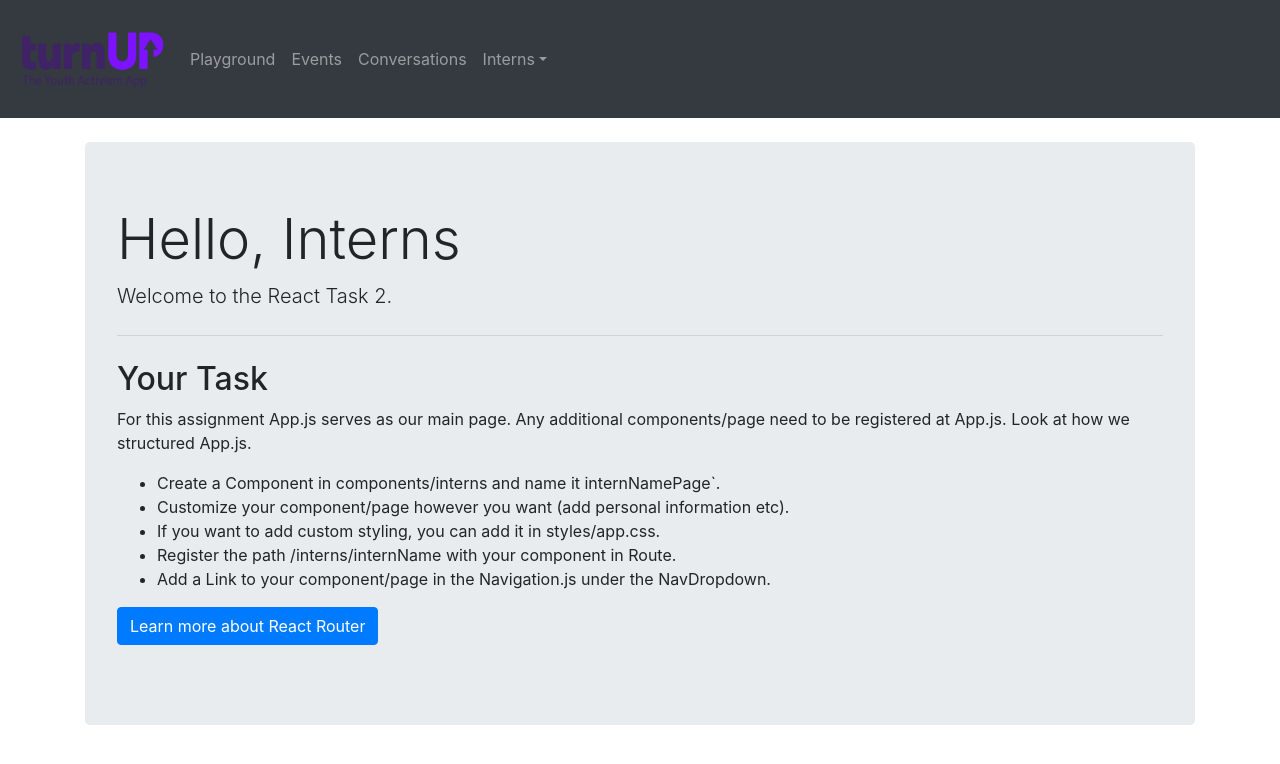
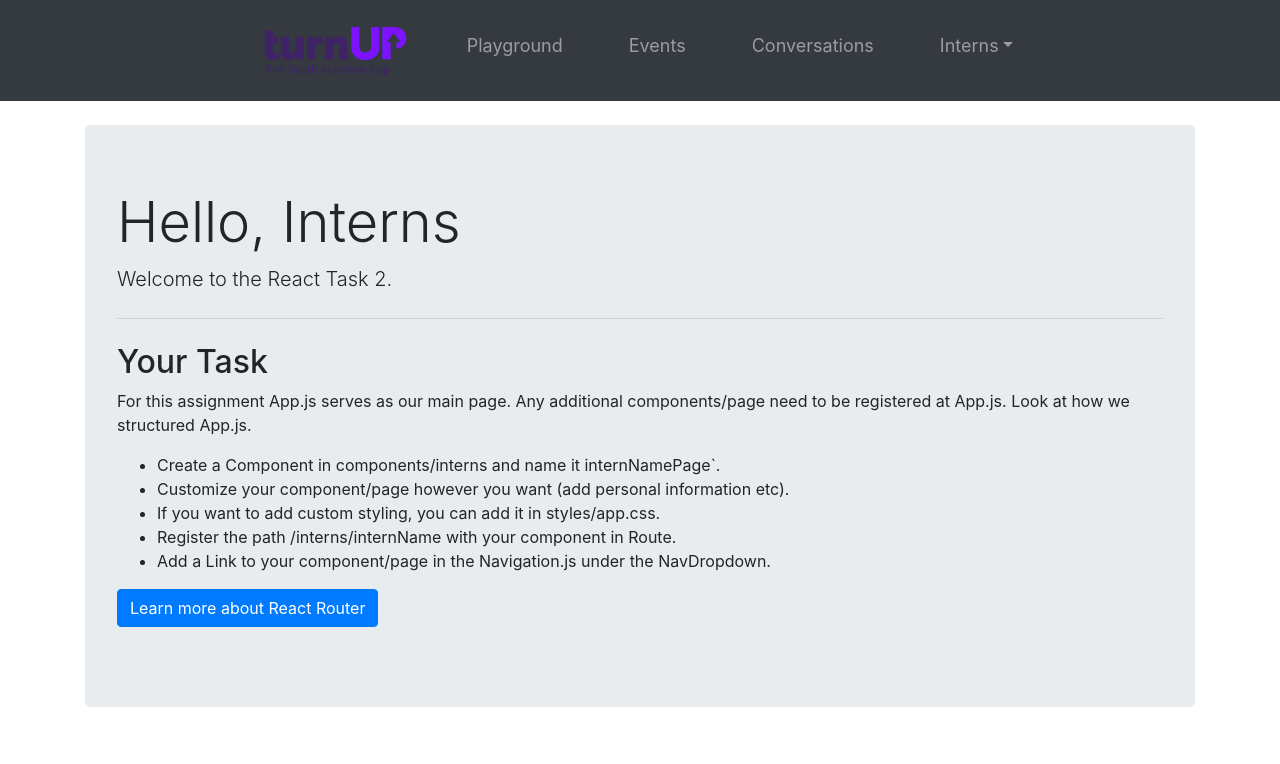
Before and after one commit to tmalik8/ReactPlayground, a React (Create React App) app: page /interns/reacttask2 in a window 1280 px wide. Shown: the top 764 px of the page. Built offline with nearby package versions, Linux system fonts and the light colour scheme.

Commit message:
centered navigation bar items

```diff
--- a/src/components/Navigation.js
+++ b/src/components/Navigation.js
@@ -6,17 +6,17 @@ import Nav from "react-bootstrap/Nav";
 import Navbar from "react-bootstrap/Navbar";
 import NavDropdown from "react-bootstrap/NavDropdown";
 import Link from "react-router-dom/Link";
-import Image from 'react-bootstrap/Image'
+
+//stylesheet
+import '../styles/navigation.css';
 
 const Navigation = () => {
   return (
     <Navbar bg="dark" variant="dark" expand="lg" className="navbar navbar-expand-lg navbar-dark bg-primary">
-      <Link className="navbar-brand" to='/'>
-        <Image className="align-top" alt="TurnUp Activism" src={require('../resources/turnUpLogo.png')} width="150" height="60"/>
-      </Link>
       <Navbar.Toggle aria-controls="basic-navbar-nav"/>
       <Navbar.Collapse id="basic-navbar-nav">
-        <Nav className="mr-auto">
+        <Nav className="center-navbar m-auto">
+          <img alt="TurnUp Activism" src={require('../resources/turnUpLogo.png')} width="150" height="auto"/>
           <Link className="nav-link" to='/'>Playground</Link>
           <Link className="nav-link" to='/events'>Events</Link>
           <Link className="nav-link" to='/conversations'>Conversations</Link>
--- /dev/null
+++ b/src/styles/navigation.css
@@ -0,0 +1,4 @@
+.nav-link{
+    margin-left: 50px;
+    font-size: large;
+}
```
